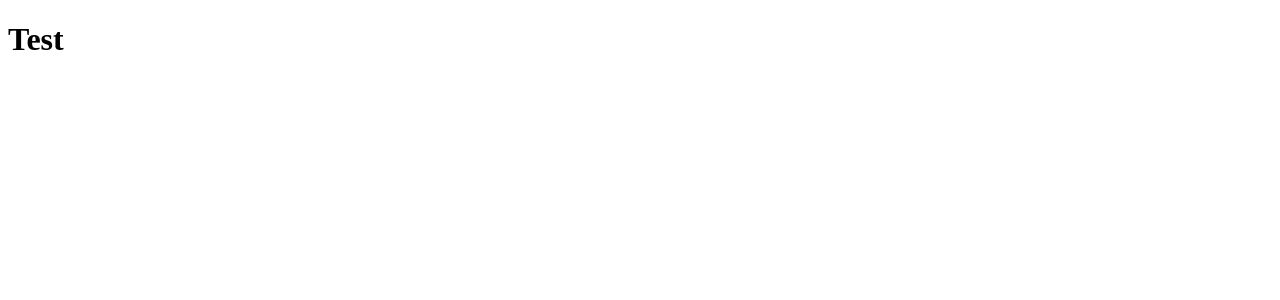
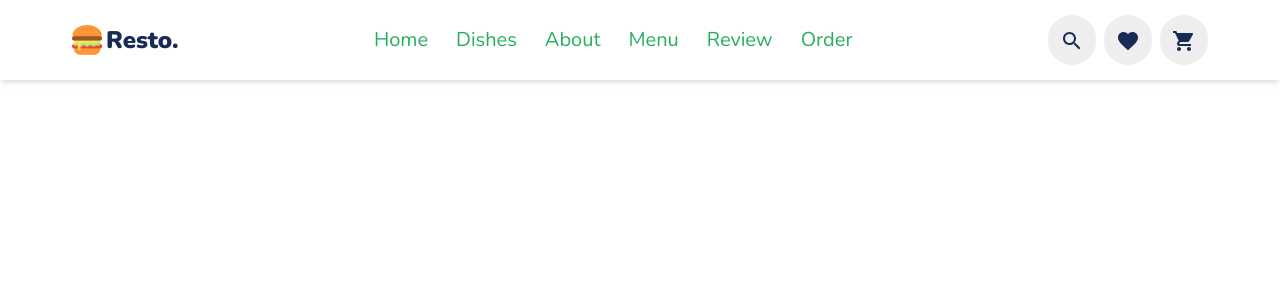
Before and after one commit to ShevaBs/resto-nextjs, a Next.js app: page / in a window 1280 px wide. Shown: the top 300 px of the page. Built offline with nearby package versions, Linux system fonts and the light colour scheme.

Commit message:
build header section

```diff
--- /dev/null
+++ b/components/Header.jsx
@@ -0,0 +1,64 @@
+import Link from 'next/link'
+import SearchIcon from '@mui/icons-material/Search';
+import FavoriteIcon from '@mui/icons-material/Favorite';
+import ShoppingCartIcon from '@mui/icons-material/ShoppingCart';
+import MenuIcon from '@mui/icons-material/Menu';
+import CloseIcon from '@mui/icons-material/Close';
+import { useState } from 'react';
+
+export default function Header() {
+  const [menuActive, setMenuActive] = useState(false);
+
+  return (
+    <header className="fixed inset-x-0 z-50 h-20 flex items-center justify-between shadow-md bg-white">
+      <div className="container-wrapper flex justify-between items-center">
+
+        <Link href="/">
+          <div className="flex items-center gap-1 cursor-pointer">
+            <img className="w-[30px]" src="./images/logo.png" alt="logo" />
+            <h1 className="text-2xl font-black text-primary">Resto.</h1>
+          </div>
+        </Link>
+
+        <nav className={menuActive ? "nav nav_active" :"nav"}>
+          <Link href='/'>
+            <a className="nav-link">Home</a>
+          </Link>
+          <Link href='/'>
+            <a className="nav-link">Dishes</a>
+          </Link>
+          <Link href='/'>
+            <a className="nav-link">About</a>
+          </Link>
+          <Link href='/'>
+            <a className="nav-link">Menu</a>
+          </Link>
+          <Link href='/'>
+            <a className="nav-link">Review</a>
+          </Link>
+          <Link href='/'>
+            <a className="nav-link">Order</a>
+          </Link>
+        </nav>
+
+        <div className="flex gap-2">
+          <div
+            className="header-icon hidden md:block"
+            onClick={() => setMenuActive(!menuActive)}>
+            { menuActive ? <CloseIcon /> : <MenuIcon/> }
+          </div>
+          <div className="header-icon">
+            <SearchIcon />
+          </div>
+          <div className="header-icon">
+            <FavoriteIcon />
+          </div>
+          <div className="header-icon">
+            <ShoppingCartIcon/>
+          </div>
+        </div>
+
+      </div>
+    </header>
+  )
+}
--- /dev/null
+++ b/components/Layout.jsx
@@ -0,0 +1,18 @@
+import Head  from "next/head";
+import Header from "./Header";
+
+export default function Layout({children}) {
+  return (
+    <div className="relative w-screen h-screen">
+      <Head>
+        <title>Resto</title>
+        <link rel="icon" href="/favicon.ico" />
+      </Head>
+
+      <Header/>
+      <main className="pt-20 relative z-40">
+        {children}
+      </main>
+    </div>
+  )
+}
--- a/package.json
+++ b/package.json
@@ -6,6 +6,10 @@
     "start": "next start"
   },
   "dependencies": {
+    "@emotion/react": "^11.6.0",
+    "@emotion/styled": "^11.6.0",
+    "@mui/icons-material": "^5.1.0",
+    "@mui/material": "^5.1.0",
     "next": "latest",
     "react": "^17.0.2",
     "react-dom": "^17.0.2"
--- a/pages/_app.js
+++ b/pages/_app.js
@@ -1,4 +1,5 @@
-import 'tailwindcss/tailwind.css'
+// import 'tailwindcss/tailwind.css'
+import '../styles/globals.css';
 
 function MyApp({ Component, pageProps }) {
   return <Component {...pageProps} />
--- /dev/null
+++ b/pages/_document.js
@@ -0,0 +1,19 @@
+import Document, { Html, Head, Main, NextScript } from 'next/document'
+
+class MyDocument extends Document {
+  render() {
+    return (
+      <Html>
+        <Head>
+          <link href="https://fonts.googleapis.com/css2?family=Nunito:wght@200;300;400;600;900&display=swap" rel="stylesheet"/>
+        </Head>
+        <body className="font-body">
+          <Main />
+          <NextScript />
+        </body>
+      </Html>
+    )
+  }
+}
+
+export default MyDocument
--- a/pages/index.js
+++ b/pages/index.js
@@ -1,14 +1,10 @@
 import Head from 'next/head'
+import Layout from '../components/Layout'
 
 export default function Home() {
   return (
-    <div className="flex flex-col items-center justify-center min-h-screen py-2">
-      <Head>
-        <title>Create Next App</title>
-        <link rel="icon" href="/favicon.ico" />
-      </Head>
+    <Layout>
 
-      <h1>Test</h1>
-    </div>
+    </Layout>
   )
 }
--- /dev/null
+++ b/styles/globals.css
@@ -0,0 +1,24 @@
+@tailwind base;
+@tailwind components;
+@tailwind utilities;
+
+@layer components {
+  .container-wrapper {
+    @apply max-w-6xl w-full mx-auto px-2;
+  }
+  /* header */
+  .nav {
+    @apply flex bg-white gap-1 top-[83px] left-0 right-0 md:absolute md:flex-col md:p-5 md:gap-2 md:shadow-md md:transform md:translate-x-full transition-all duration-300
+    ;
+  }
+  .nav_active {
+    @apply transform translate-x-0 transition-all duration-300;
+  }
+  .nav-link {
+    @apply text-secondary px-3 py-2 rounded-lg text-xl hover:bg-secondary hover:text-white  transition-all duration-300 md:w-full md:bg-[#eee];
+  }
+  .header-icon {
+    @apply cursor-pointer p-3 rounded-full bg-[#eee] text-primary hover:bg-secondary
+    hover:text-white transition-all duration-300;
+  }
+}
--- a/tailwind.config.js
+++ b/tailwind.config.js
@@ -3,7 +3,32 @@ module.exports = {
   purge: ['./pages/**/*.{js,ts,jsx,tsx}', './components/**/*.{js,ts,jsx,tsx}'],
   darkMode: false, // or 'media' or 'class'
   theme: {
-    extend: {},
+    extend: {
+      fontFamily: {
+        "body": ["Nunito", "sans-serif"]
+      },
+      colors: {
+        'primary': '#192A56',
+        'secondary': '#27AE60',
+      },
+      screens: {
+        '2xl': {'max': '1535px'},
+        // => @media (max-width: 1535px) { ... }
+
+        'xl': {'max': '1279px'},
+        // => @media (max-width: 1279px) { ... }
+
+        'lg': {'max': '1023px'},
+        // => @media (max-width: 1023px) { ... }
+
+        'md': {'max': '767px'},
+        // => @media (max-width: 767px) { ... }
+
+        'sm': {'max': '639px'},
+        // => @media (max-width: 639px) { ... }
+      }
+    },
+
   },
   variants: {
     extend: {},
```
Also changed, not shown: public/images/logo.png (added), 1 other file (tests, documents, lock files or other folders).
